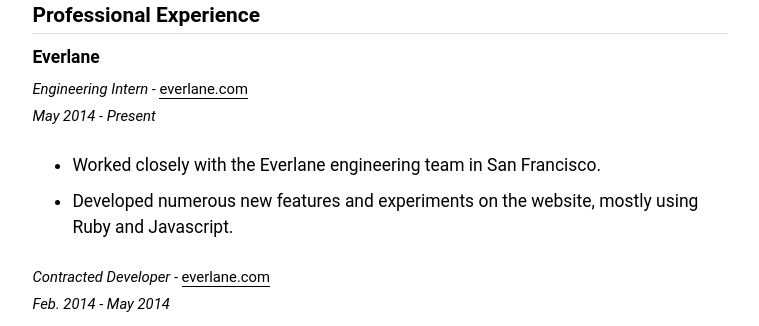
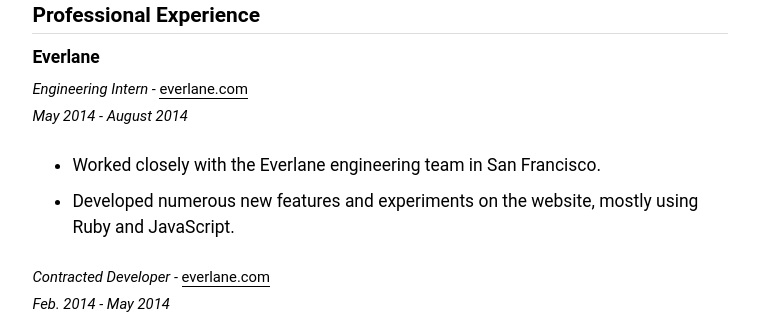
Before and after one commit to taylorlapeyre/taylorlapeyre.github.io, a Jekyll site: the page built from resume.md, in a window 1280 px wide and 900 px high, scrolled down 315 px. Shown: the part 153-479 px from the top of the window, without its empty margins (260-1019 px from the left). Built offline with Jekyll 4.4.1, drawn with Linux system fonts in a browser that asks for light colours; some web fonts are replaced.

Commit message:
update resume

```diff
--- a/resume.md
+++ b/resume.md
@@ -22,10 +22,10 @@
 
 *Engineering Intern - [everlane.com][everlane]*
 
-*May 2014 - Present*
+*May 2014 - August 2014*
 
 - Worked closely with the Everlane engineering team in San Francisco.
-- Developed numerous new features and experiments on the website, mostly using Ruby and Javascript.
+- Developed numerous new features and experiments on the website, mostly using Ruby and JavaScript.
 
 
 *Contracted Developer - [everlane.com][everlane]*
```
